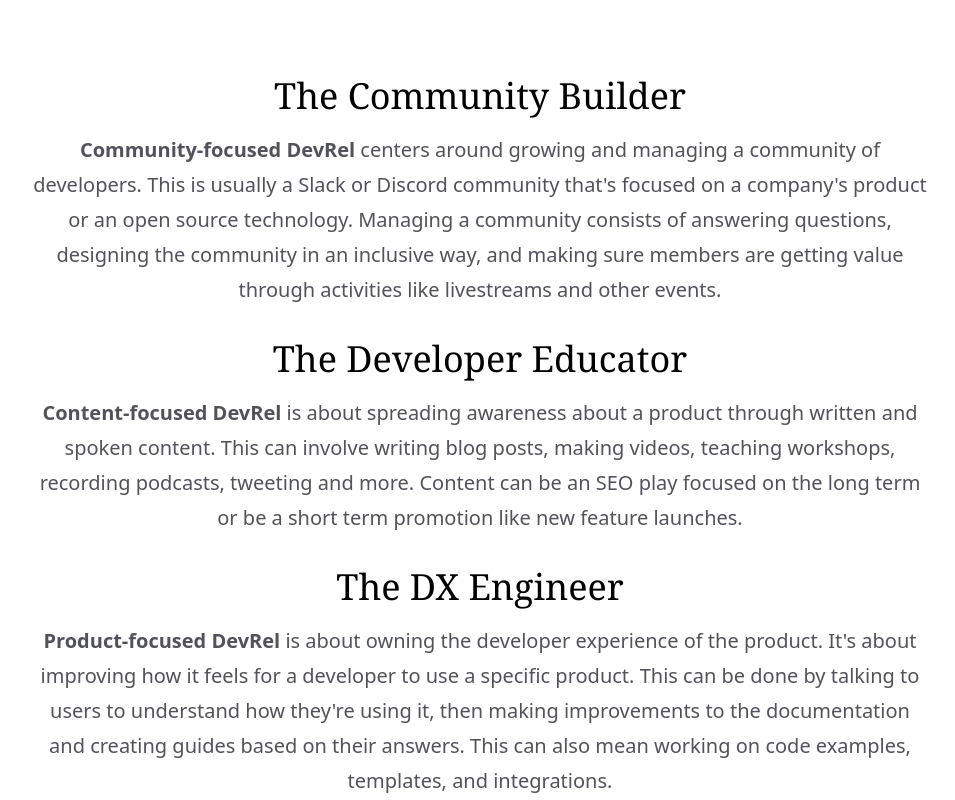
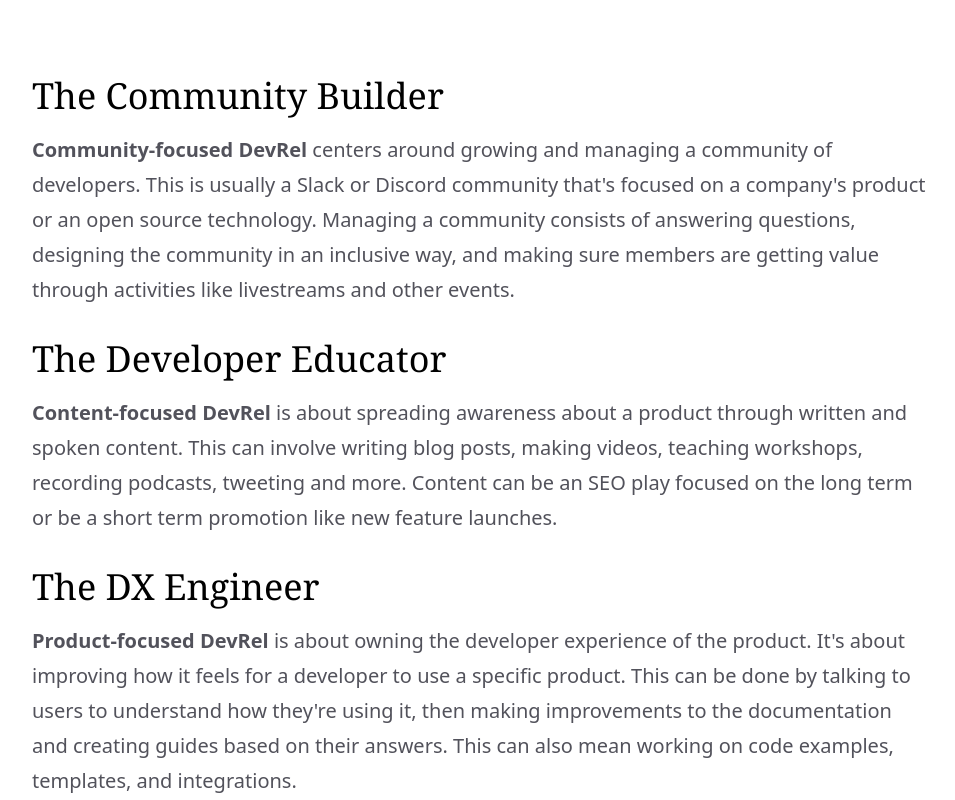
Before and after one commit to Nutlope/whatisdevrel, a Next.js app: page / in a window 1280 px wide. Shown: the part 1140-1940 px from the top of the page, without its empty margins (160-1115 px from the left). Built offline with nearby package versions, Linux system fonts and the light colour scheme.

Commit message:
Pillars fixes

```diff
--- a/components/DevRelPillars.js
+++ b/components/DevRelPillars.js
@@ -3,7 +3,7 @@ import ThreePillars from "./ThreePillars";
 /* eslint-disable react/no-unescaped-entities */
 export default function DevRelPillars() {
   return (
-    <section className="container border-t border-gray-700 pt-6 text-center">
+    <section className="container animate-fade-in-up border-t border-gray-700 pt-6">
       <h2 className="title mt-4 mb-6 text-3xl md:text-5xl">
         The 3 types of DevRel
       </h2>
@@ -19,7 +19,7 @@ export default function DevRelPillars() {
         <h3 className="title mb-4 text-3xl sm:text-4xl">
           The Community Builder
         </h3>
-        <p className="dark:text-[#bfbfbf]">
+        <p>
           <span className="font-bold">Community-focused DevRel</span> centers
           around growing and managing a community of developers. This is usually
           a Slack or Discord community that's focused on a company's product or
@@ -32,7 +32,7 @@ export default function DevRelPillars() {
         <h3 className="title mb-4 mt-8 text-3xl sm:text-4xl">
           The Developer Educator
         </h3>
-        <p className="dark:text-[#bfbfbf]">
+        <p>
           <span className="font-bold">Content-focused DevRel</span> is about
           spreading awareness about a product through written and spoken
           content. This can involve writing blog posts, making videos, teaching
@@ -45,7 +45,7 @@ export default function DevRelPillars() {
           The DX Engineer
         </h3>
 
-        <p className="dark:text-[#bfbfbf]">
+        <p>
           <span className="font-bold">Product-focused DevRel</span> is about
           owning the developer experience of the product. It's about improving
           how it feels for a developer to use a specific product. This can be
```
